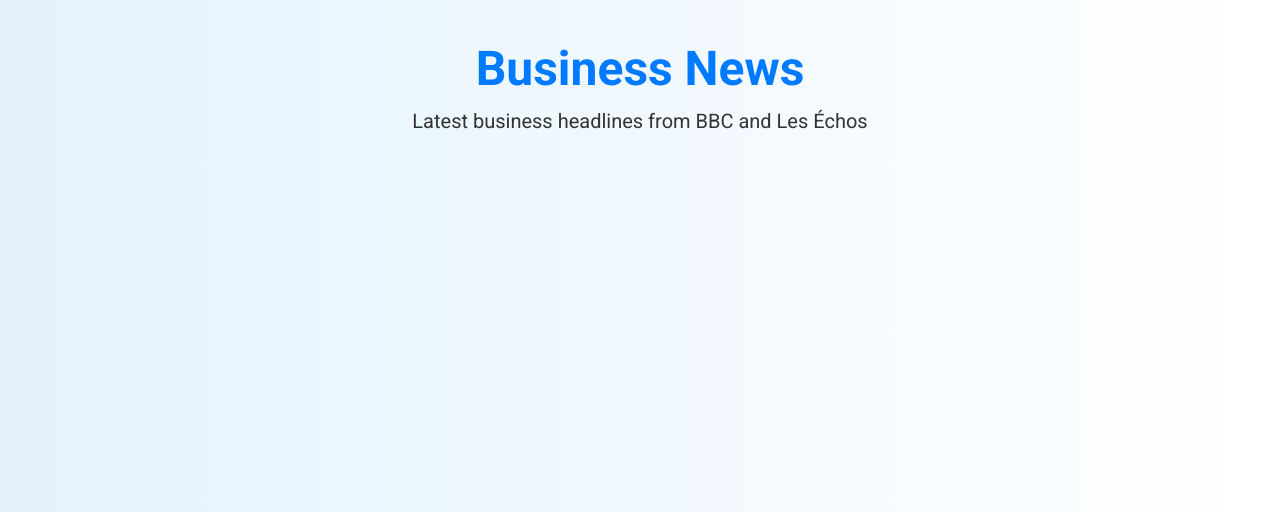
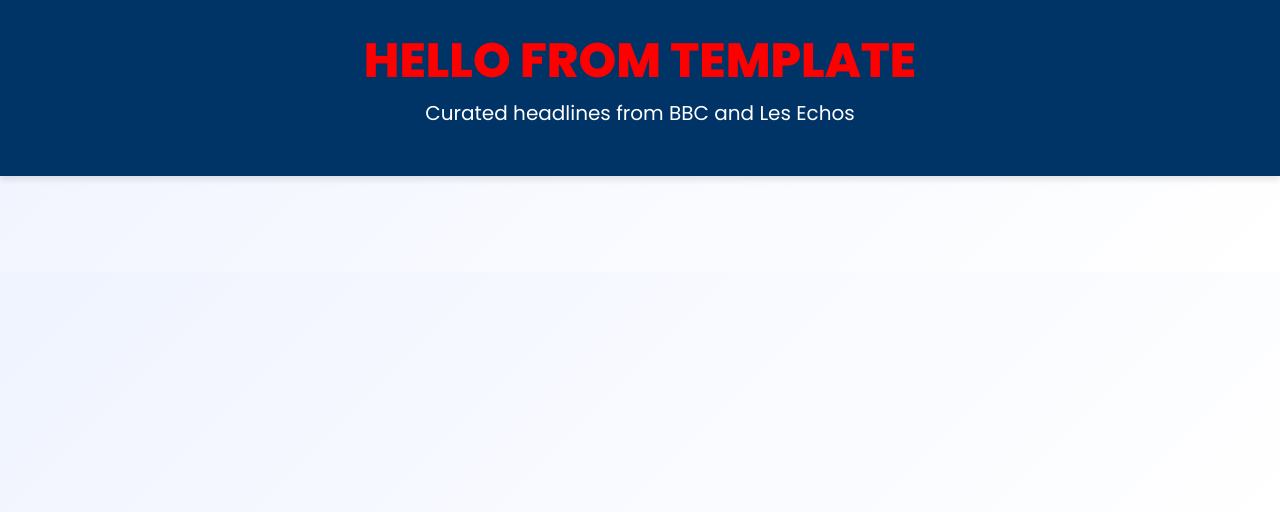
Before and after one commit to Max1-618/business-news-app, a Flask app: template templates/index.html in a window 1280 px wide. Shown: the top 512 px of the page. Run offline with Flask 3, Linux system fonts and the light colour scheme; the template is opened without the code that fills it, so the values that code supplies are empty; parts of the project's set-up code (start-up, migrations or seed data) failed here and were passed over.

Commit message:
Update index.html

```diff
--- a/templates/index.html
+++ b/templates/index.html
@@ -2,37 +2,84 @@
 <html lang="en">
 <head>
     <meta charset="UTF-8">
-    <meta name="viewport" content="width=device-width, initial-scale=1.0">
     <title>Business News</title>
+    <meta name="viewport" content="width=device-width, initial-scale=1">
+
+    <!-- Google Fonts + Bootstrap -->
+    <link href="https://fonts.googleapis.com/css2?family=Poppins:wght@400;600;800&display=swap" rel="stylesheet">
     <link href="https://cdn.jsdelivr.net/npm/bootstrap@5.3.0/dist/css/bootstrap.min.css" rel="stylesheet">
-    <link href="https://fonts.googleapis.com/css2?family=Roboto:wght@400;700&display=swap" rel="stylesheet">
+
     <style>
         body {
-            font-family: 'Roboto', sans-serif;
-            background: linear-gradient(to right, #e3f2fd, #ffffff);
-            color: #333;
-            padding-top: 40px;
+            font-family: 'Poppins', sans-serif;
+            background: linear-gradient(135deg, #f0f4ff, #ffffff);
+            margin: 0;
+            padding: 0;
         }
-        .header {
+
+        header {
+            background-color: #003366;
+            color: white;
+            padding: 2rem 1rem;
             text-align: center;
-            margin-bottom: 30px;
+            box-shadow: 0 4px 6px rgba(0,0,0,0.1);
         }
-        .header h1 {
+
+        header h1 {
+            font-weight: 800;
             font-size: 3rem;
-            font-weight: 700;
-            color: #007BFF;
-            animation: fadeInDown 1s ease-in-out;
+            animation: fadeInDown 0.8s ease-in-out;
         }
-        .news-card {
-            margin-bottom: 20px;
+
+        .news-container {
+            padding: 3rem 1rem;
+        }
+
+        .card {
             border: none;
-            border-radius: 15px;
-            box-shadow: 0 4px 8px rgba(0, 0, 0, 0.05);
-            transition: transform 0.2s ease-in-out;
+            border-radius: 12px;
+            box-shadow: 0 8px 20px rgba(0,0,0,0.05);
+            transition: all 0.3s ease;
+            background-color: #ffffff;
+            animation: fadeInUp 0.7s ease;
         }
-        .news-card:hover {
-            transform: scale(1.02);
+
+        .card:hover {
+            transform: translateY(-5px);
+            box-shadow: 0 12px 30px rgba(0,0,0,0.1);
         }
+
+        .card-title {
+            font-weight: 600;
+            font-size: 1.2rem;
+            color: #2c3e50;
+        }
+
+        .card-footer {
+            background-color: transparent;
+            font-size: 0.85rem;
+            color: #888;
+        }
+
+        .badge-source {
+            background-color: #003366;
+            color: #fff;
+            font-size: 0.75rem;
+            padding: 0.3em 0.6em;
+            border-radius: 8px;
+        }
+
+        @keyframes fadeInUp {
+            from {
+                opacity: 0;
+                transform: translateY(20px);
+            }
+            to {
+                opacity: 1;
+                transform: translateY(0);
+            }
+        }
+
         @keyframes fadeInDown {
             from {
                 opacity: 0;
@@ -46,25 +93,35 @@
     </style>
 </head>
 <body>
-    <div class="container">
-        <div class="header">
-            <h1>Business News</h1>
-            <p class="lead">Latest business headlines from BBC and Les Échos</p>
-        </div>
-        <div class="row">
+
+    <header>
+        <h1 style="color:red;">HELLO FROM TEMPLATE</h1>
+        <p class="lead">Curated headlines from BBC and Les Echos</p>
+    </header>
+
+    <div class="container news-container">
+        <div class="row g-4">
             {% for news in all_news %}
             <div class="col-md-6 col-lg-4">
-                <div class="card news-card">
-                    <div class="card-body">
+                <div class="card h-100">
+                    <div class="card-body d-flex flex-column">
                         <h5 class="card-title">{{ news.title }}</h5>
-                        <p class="card-text"><small class="text-muted">{{ news.timestamp }} - {{ news.source|capitalize }}</small></p>
-                        <a href="{{ news.url }}" target="_blank" class="btn btn-primary">Read More</a>
+                        <div class="mt-auto">
+                            <a href="{{ news.url }}" class="btn btn-outline-primary btn-sm mt-3" target="_blank">Read More</a>
+                        </div>
+                    </div>
+                    <div class="card-footer text-end">
+                        <span class="badge badge-source">{{ news.source|capitalize }}</span>
+                        <br>
+                        <small>{{ news.timestamp }}</small>
                     </div>
                 </div>
             </div>
             {% endfor %}
         </div>
     </div>
+
+    <!-- Bootstrap JS -->
     <script src="https://cdn.jsdelivr.net/npm/bootstrap@5.3.0/dist/js/bootstrap.bundle.min.js"></script>
 </body>
 </html>
```
